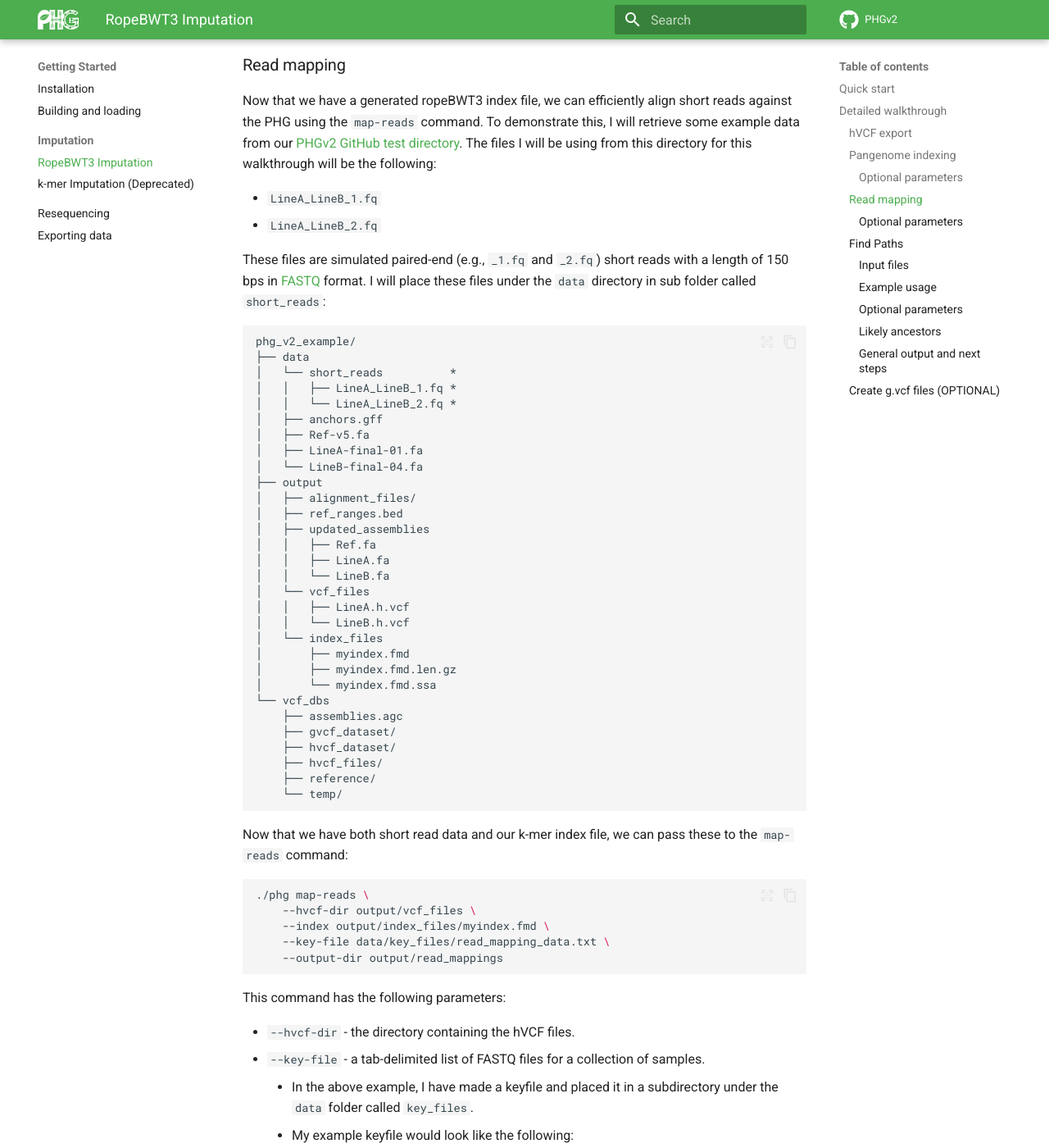
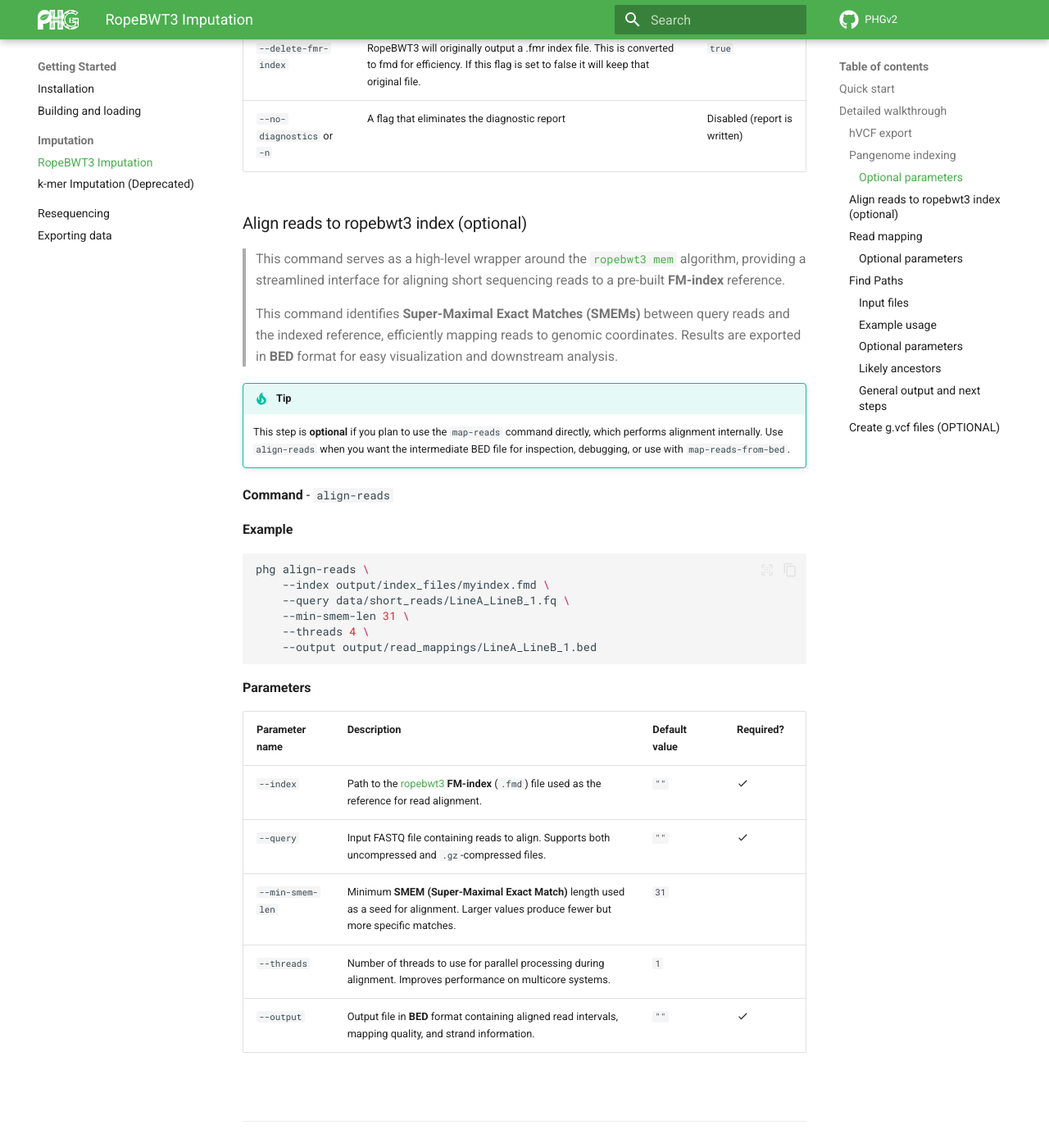
Before and after one commit to maize-genetics/phg_v2, an MkDocs documentation site: the page built from docs/imputation_ropebwt.md, in a window 1280 px wide and 1400 px high, scrolled down 6043 px. Shown: the whole window at 82% size. Built offline with MkDocs 1.6.1 and Material for MkDocs 9.7.7, drawn with Linux system fonts in a browser that asks for light colours; comment, search, counter and statistics services are not loaded; some of the changed text lies outside the part shown.

Commit message:
Add "align-reads" section

````diff
--- a/docs/imputation_ropebwt.md
+++ b/docs/imputation_ropebwt.md
@@ -54,6 +54,16 @@ imputation using the [ropebwt3](https://github.com/lh3/ropebwt3) tool within the
       --hvcf-dir /my/hvcf/dir \
       --output-dir /my/index/dir \
       --index-file-prefix myindex
+  ```
+
+* OPTIONAL: Align reads to index for BED generation:
+  ```shell
+  phg align-reads \
+      --index /my/index/dir/myindex.fmd \
+      --query /my/reads.fq \
+      --min-smem-len 31 \
+      --threads 4 \
+      --output /my/mapping/dir/output.bed
   ```
 
 * Map short reads
@@ -286,6 +296,51 @@ parameters:
 | `--threads`                | Number of threads to use during indexing.                                                                                                                                   | `3`                                       |
 | `--delete-fmr-index`       | RopeBWT3 will originally output a .fmr index file.  This is converted to fmd for efficiency.  If this flag is set to false it will keep that original file.                 | `true`                                     |
 | `--no-diagnostics` or `-n` | A flag that eliminates the diagnostic report                                                                                                                                | Disabled (report is written)              |
+
+
+### Align reads to ropebwt3 index (optional)
+
+> This command serves as a high-level wrapper around the
+> [`ropebwt3 mem`](https://github.com/lh3/ropebwt3?tab=readme-ov-file#finding-maximal-exact-matches)
+> algorithm, providing a streamlined interface for aligning short
+> sequencing reads to a pre-built **FM-index** reference.
+>
+> This command identifies **Super-Maximal Exact Matches (SMEMs)** between
+> query reads and the indexed reference, efficiently mapping reads to genomic
+> coordinates. Results are exported in **BED** format for easy visualization
+> and downstream analysis.
+
+!!! tip
+    This step is **optional** if you plan to use the `map-reads` command
+    directly, which performs alignment internally. Use `align-reads` when
+    you want the intermediate BED file for inspection, debugging, or use
+    with `map-reads-from-bed`.
+
+**Command** - `align-reads`
+
+**Example**
+
+```shell
+phg align-reads \
+    --index output/index_files/myindex.fmd \
+    --query data/short_reads/LineA_LineB_1.fq \
+    --min-smem-len 31 \
+    --threads 4 \
+    --output output/read_mappings/LineA_LineB_1.bed
+```
+
+**Parameters**
+
+| Parameter name     | Description                                                                                                                                     | Default value | Required?        |
+|--------------------|-------------------------------------------------------------------------------------------------------------------------------------------------|---------------|------------------|
+| `--index`          | Path to the [ropebwt3](https://github.com/lh3/ropebwt3) **FM-index** (`.fmd`) file used as the reference for read alignment.                    | `""`          | :material-check: |
+| `--query`          | Input FASTQ file containing reads to align. Supports both uncompressed and `.gz`-compressed files.                                              | `""`          | :material-check: |
+| `--min-smem-len`   | Minimum **SMEM (Super-Maximal Exact Match)** length used as a seed for alignment. Larger values produce fewer but more specific matches.        | `31`          |                  |
+| `--threads`        | Number of threads to use for parallel processing during alignment. Improves performance on multicore systems.                                   | `1`           |                  |
+| `--output`         | Output file in **BED** format containing aligned read intervals, mapping quality, and strand information.                                       | `""`          | :material-check: |
+
+<br>
+<hr/>
 
 
 ### Read mapping
````
